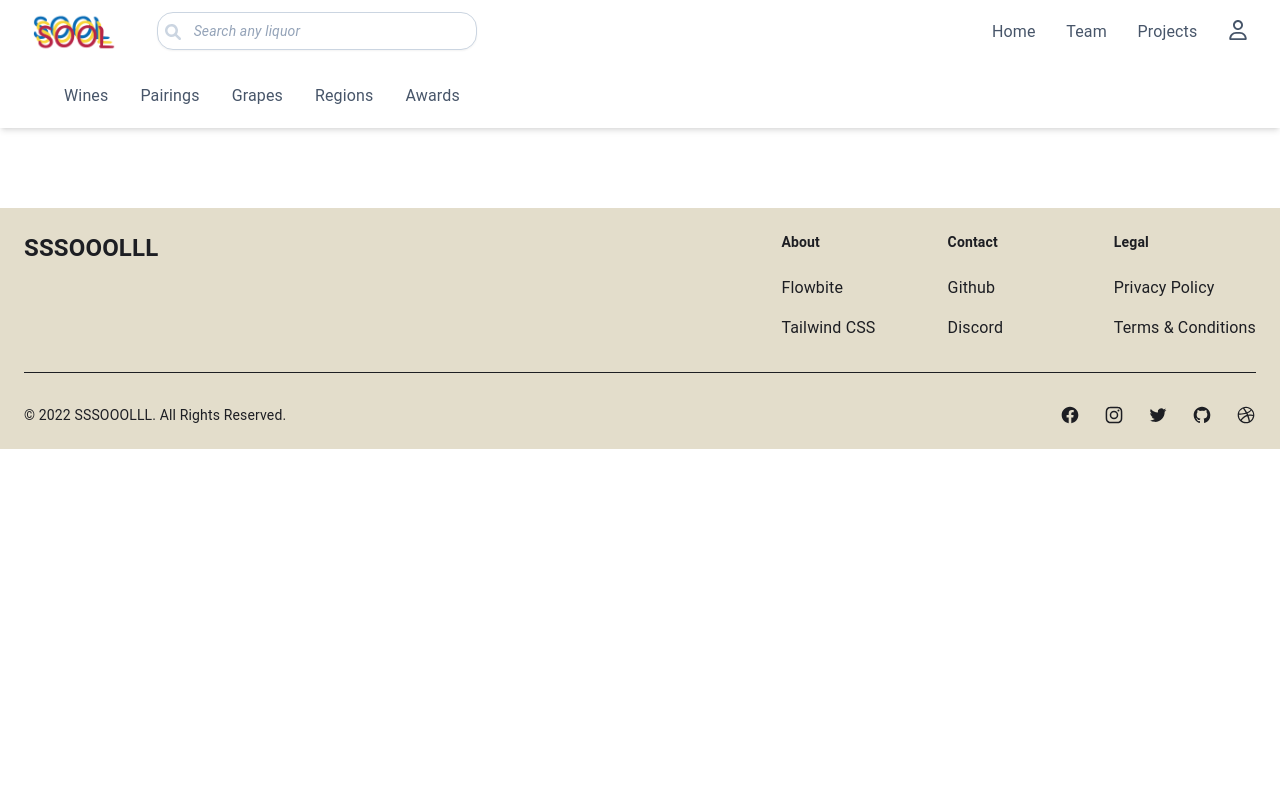
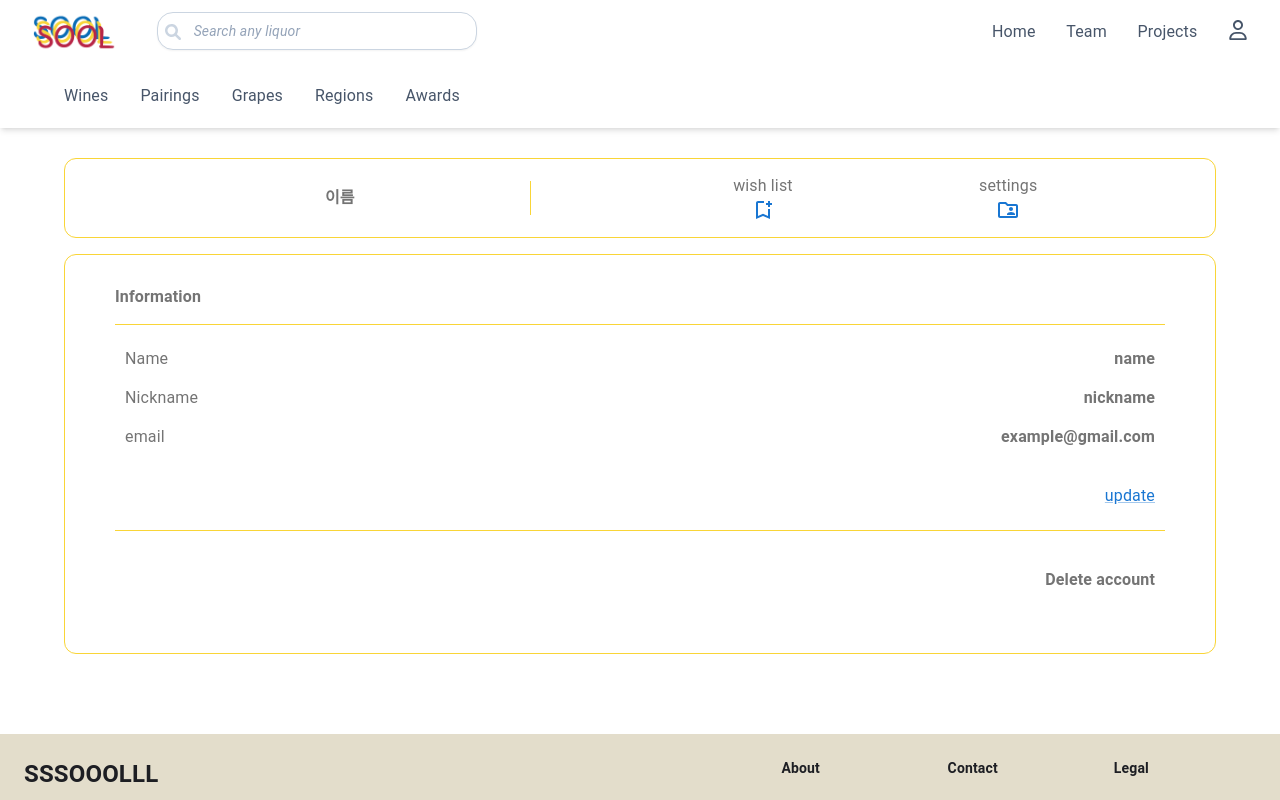
Before and after one commit to kyowoii23/soolsoolsool-frontend, a React (Create React App) app: page /mypage in a window 1280 px wide. Shown: the top 800 px of the page. Built offline with nearby package versions, Linux system fonts and the light colour scheme.

Commit message:
[ui] mypage layout

```diff
--- a/src/App.js
+++ b/src/App.js
@@ -7,6 +7,7 @@ import DetailPage from './pages/DetailPage';
 import ExplorePage from './pages/ExplorePage';
 import Header from './components/Header/Header';
 import Footer from "./components/Footer/Footer";
+import MyPage from './pages/MyPage';
 
 function App() {
   return (
@@ -18,6 +19,7 @@ function App() {
         <Route path='/signup' element={<SignUpPage/>} />
         <Route path='/detail' element={<DetailPage/>} />
         <Route path='/explore' element={<ExplorePage/>} />
+        <Route path='/mypage' element={<MyPage/>} />
       </Routes>
       <Footer />
     </Router>
--- /dev/null
+++ b/src/components/MyPage/MyPageBottom.jsx
@@ -0,0 +1,38 @@
+import React from "react";
+
+import Box from "@mui/material/Box";
+import Link from "@mui/material/Link";
+
+function MyPageBottom() {
+  return (
+    <>
+      <Box sx={{height: '50vh', padding: '30px 50px', border: '1px solid #F9D537', borderRadius: '12px'}}>
+        <Box sx={{height: '40px', borderBottom: '1px solid #F9D537'}}>
+            <Box sx={{fontWeight: 'bold'}}>Information</Box>
+        </Box>
+        <Box sx={{padding: '22px 10px', borderBottom: '1px solid #F9D537'}}>
+            <Box sx={{display: 'flex', justifyContent: 'space-between', marginBottom: '15px'}}>
+                <Box>Name</Box>
+                <Box sx={{fontWeight: 'bold'}}>name</Box>
+            </Box>
+            <Box sx={{display: 'flex', justifyContent: 'space-between', marginBottom: '15px'}}>
+                <Box>Nickname</Box>
+                <Box sx={{fontWeight: 'bold'}}>nickname</Box>
+            </Box>
+            <Box sx={{display: 'flex', justifyContent: 'space-between'}}>
+                <Box>email</Box>
+                <Box sx={{fontWeight: 'bold'}}>example@gmail.com</Box>
+            </Box>
+            <Box sx={{display: 'flex', justifyContent: 'flex-end', marginTop: '35px'}}>
+                <Link>update</Link>
+            </Box>
+        </Box>
+        <Box sx={{display: 'flex', justifyContent: 'flex-end', marginTop: '15px', padding: '22px 10px'}}>
+            <Box sx={{fontWeight: 'bold'}}>Delete account</Box>
+        </Box>
+      </Box>
+    </>
+  );
+}
+
+export default MyPageBottom;
--- /dev/null
+++ b/src/components/MyPage/MyPageTop.jsx
@@ -0,0 +1,57 @@
+import React from "react";
+
+import Box from "@mui/material/Box";
+import FolderSharedOutlinedIcon from '@mui/icons-material/FolderSharedOutlined';
+import BookmarkAddOutlinedIcon from '@mui/icons-material/BookmarkAddOutlined';
+
+function MyPageTop() {
+  return (
+    <>
+      <Box
+        mb={2}
+        sx={{
+          height: "10vh",
+          padding: "22px 30px",
+          border: "1px solid #F9D537",
+          borderRadius: "12px",
+          display: "flex",
+          justifyContent: "space-around",
+        }}
+      >
+        <Box
+          sx={{
+            width: "35%",
+            height: "100%",
+            display: "flex",
+            justifyContent: "space-around",
+            alignItems: "center",
+            borderRight: '1px solid #F9D537',
+            fontWeight: 'bold'
+          }}
+        >
+          이름
+        </Box>
+        <Box
+          sx={{
+            width: "45%",
+            height: "100%",
+            display: "flex",
+            justifyContent: "space-around",
+            alignItems: "center",
+          }}
+        >
+          <Box sx={{display: 'flex', flexDirection: 'column', alignItems: 'center'}}>
+            <Box>wish list</Box>
+            <BookmarkAddOutlinedIcon color="primary" />
+          </Box>
+          <Box sx={{display: 'flex', flexDirection: 'column', alignItems: 'center'}}>
+            <Box>settings</Box>
+            <FolderSharedOutlinedIcon color="primary" />
+          </Box>
+        </Box>
+      </Box>
+    </>
+  );
+}
+
+export default MyPageTop;
--- /dev/null
+++ b/src/pages/MyPage.jsx
@@ -0,0 +1,18 @@
+import React from 'react'
+
+import Container from "@mui/material/Container";
+import MyPageTop from '../components/MyPage/MyPageTop';
+import MyPageBottom from '../components/MyPage/MyPageBottom';
+
+function MyPage() {
+  return (
+    <div>
+        <Container fixed sx={{marginTop: '30px', color: '#747474'}}>
+            <MyPageTop />
+            <MyPageBottom />
+        </Container>
+    </div>
+  )
+}
+
+export default MyPage
```
